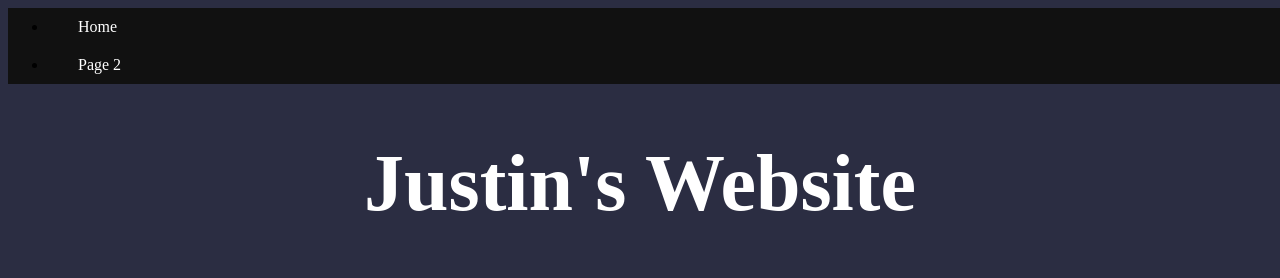
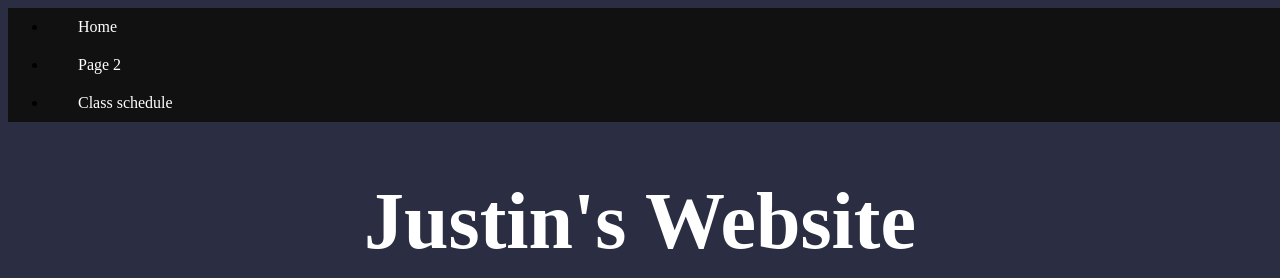
Before and after one commit to WVCS/index-JustinFiller, a plain HTML site: page index.html in a window 1280 px wide. Shown: the top 278 px of the page. Drawn offline with Linux system fonts and the light colour scheme.

Commit message:
fixed index page

```diff
--- a/index.html
+++ b/index.html
@@ -13,6 +13,7 @@
     <ul>
       <li><a href="index.html"> Home </a></li>
       <li><a href="page2.html"> Page 2 </a></li>
+      <li><a href="table.html"> Class schedule </a></li>
   </nav>
   <center>
     <h1>
```
